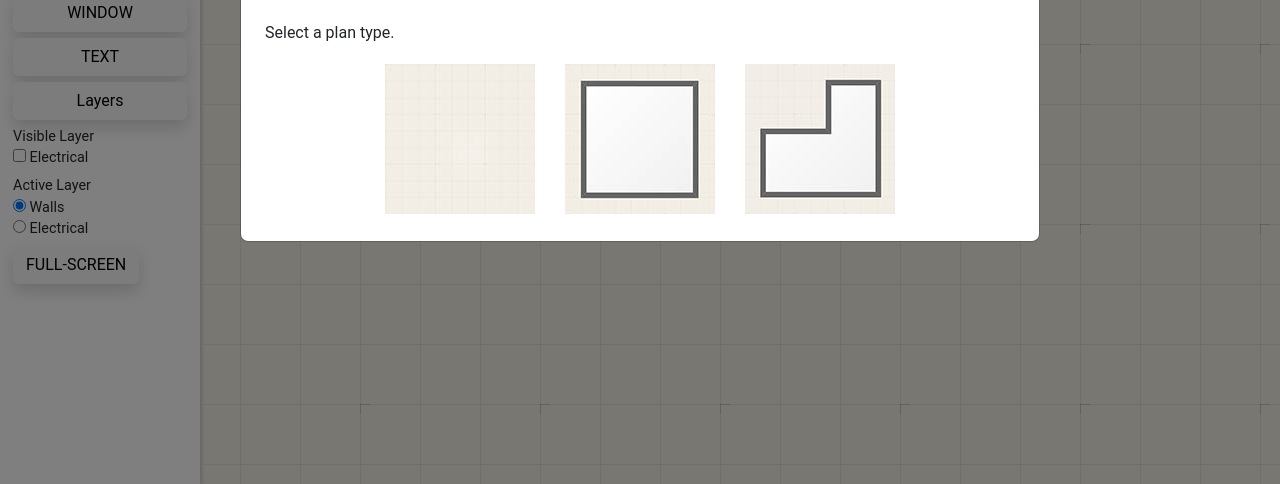
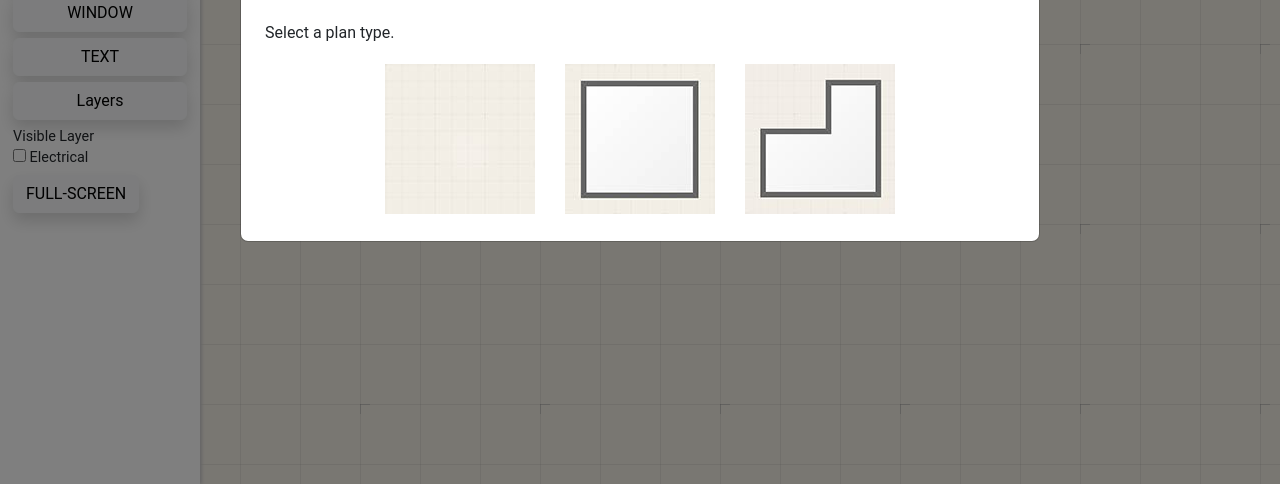
Before and after one commit to ekymoz/homeRoughEditor, a website: page index.html in a window 1280 px wide. Shown: the part 316-800 px from the top of the page. Drawn offline with nearby package versions, Linux system fonts and the light colour scheme.

Commit message:
remove active layer concept

```diff
--- a/index.html
+++ b/index.html
@@ -807,24 +807,6 @@
           <label for="visible_layer_electrical">Electrical</label>
         </li>
         <li>
-          Active Layer
-          <br />
-          <input
-            type="radio"
-            name="active_layer"
-            id="active_layer_walls"
-            checked
-            value="walls" />
-          <label for="active_layer_walls">Walls</label>
-          <br />
-          <input
-            type="radio"
-            name="active_layer"
-            id="active_layer_electrical"
-            value="electrical" />
-          <label for="active_layer_electrical">Electrical</label>
-        </li>
-        <li>
           <!-- <button class="btn btn-light shadow halfy " id="report_mode" title="Show report"><i class="fa fa-calculator" aria-hidden="true"></i></button> -->
           <button
             class="btn btn-light shadow"
--- a/src/js/engine.js
+++ b/src/js/engine.js
@@ -1,5 +1,3 @@
-const activeLayerRadios = document.querySelectorAll('[name="active_layer"]')
-
 const visibleLayerCheckboxes = document.querySelectorAll(
   '[name="visible_layer"]',
 )
@@ -78,12 +76,6 @@ document.querySelector('#lin').addEventListener('mouseup', mouseUpHandler)
 $(document).on('click', '#lin', function (event) {
   event.preventDefault()
 })
-
-for (let radio of activeLayerRadios) {
-  radio.addEventListener('click', function (event) {
-    activeLayer = event.currentTarget.value
-  })
-}
 
 for (let checkbox of visibleLayerCheckboxes) {
   checkbox.addEventListener('click', function (event) {
```
